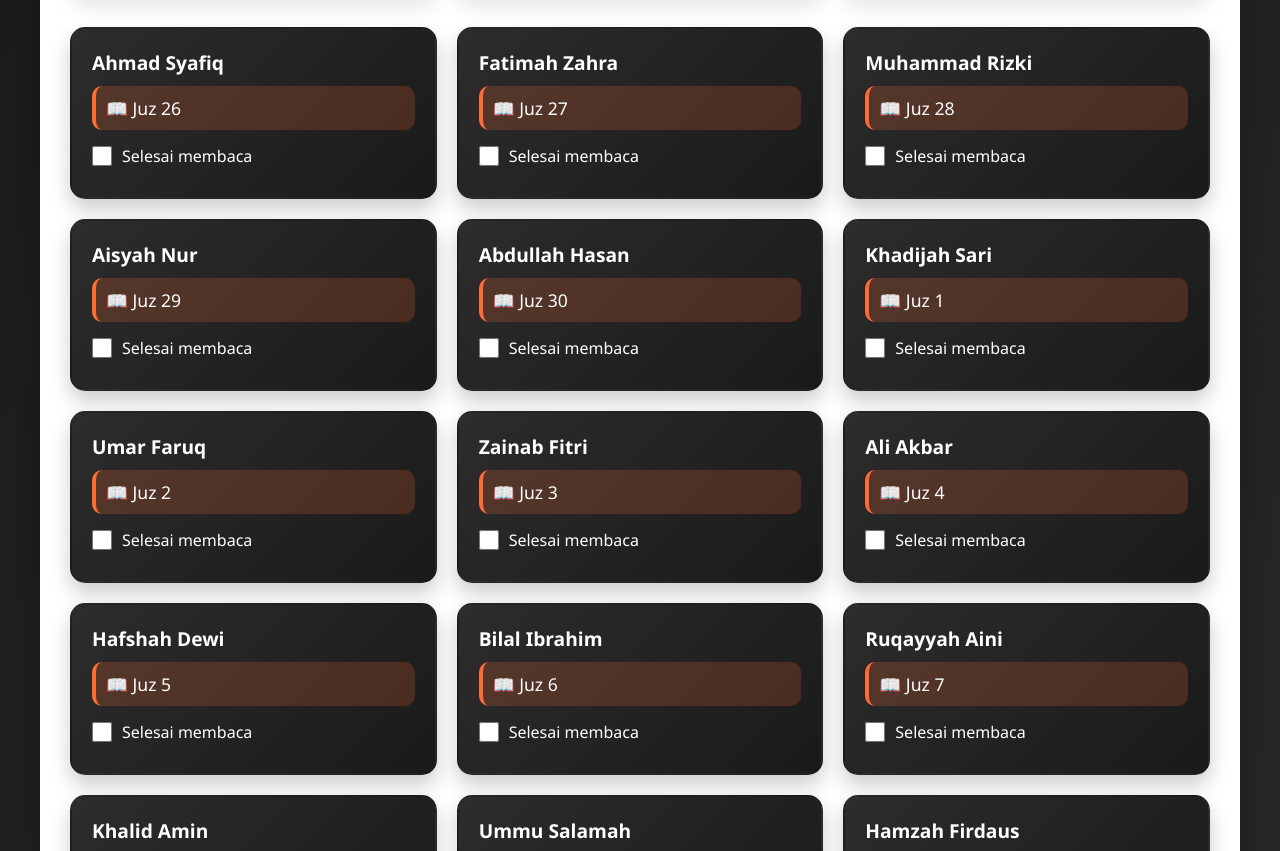
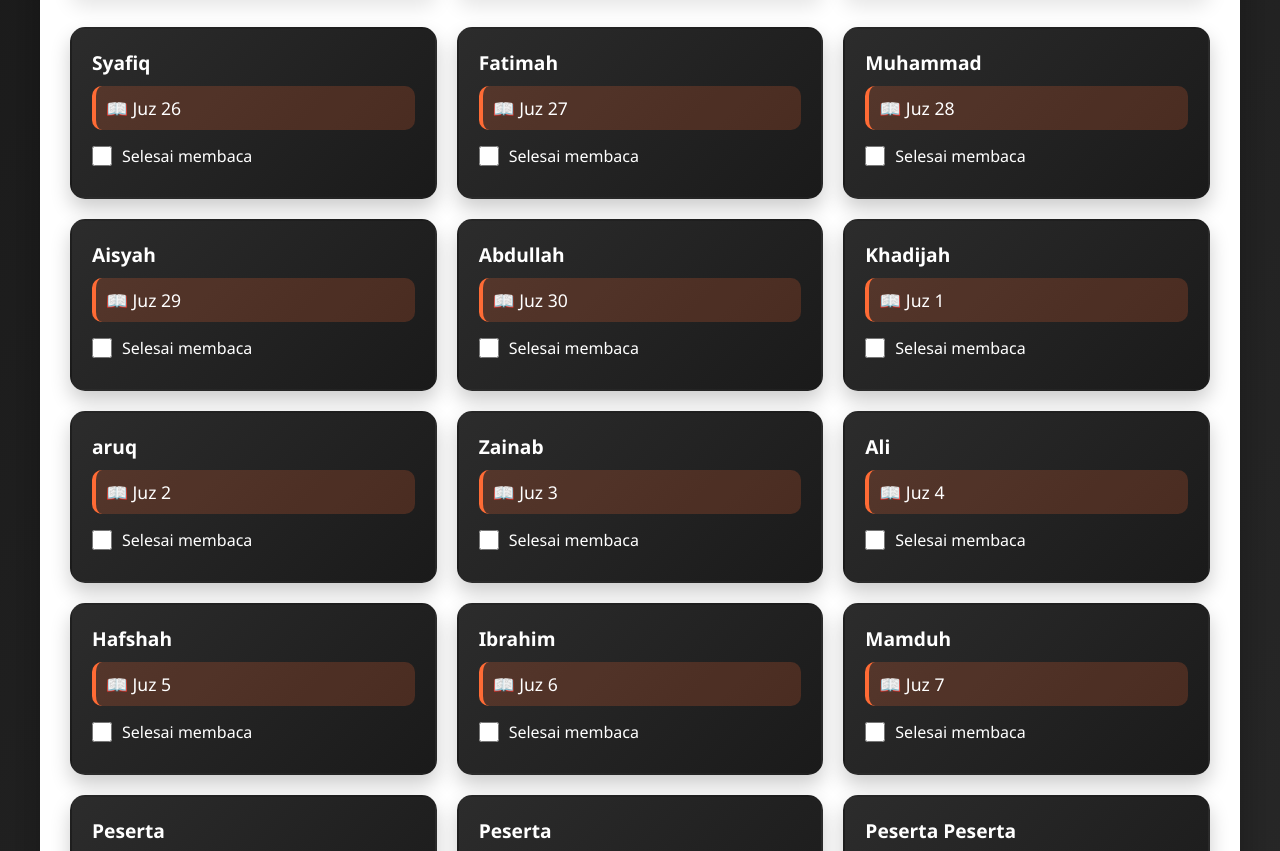
Before and after one commit to mustofacoo/odoj-ibka, a plain HTML site: page index.html in a window 1280 px wide. Shown: the part 469-1320 px from the top of the page. Drawn offline with Linux system fonts and the light colour scheme.

Commit message:
Update index.html

```diff
--- a/index.html
+++ b/index.html
@@ -340,36 +340,36 @@
                 participants = JSON.parse(savedParticipants);
             } else {
                 participants = [
-                    { id: 1, name: 'Ahmad Syafiq', active: true },
-                    { id: 2, name: 'Fatimah Zahra', active: true },
-                    { id: 3, name: 'Muhammad Rizki', active: true },
-                    { id: 4, name: 'Aisyah Nur', active: true },
-                    { id: 5, name: 'Abdullah Hasan', active: true },
-                    { id: 6, name: 'Khadijah Sari', active: true },
-                    { id: 7, name: 'Umar Faruq', active: true },
-                    { id: 8, name: 'Zainab Fitri', active: true },
-                    { id: 9, name: 'Ali Akbar', active: true },
-                    { id: 10, name: 'Hafshah Dewi', active: true },
-                    { id: 11, name: 'Bilal Ibrahim', active: true },
-                    { id: 12, name: 'Ruqayyah Aini', active: true },
-                    { id: 13, name: 'Khalid Amin', active: true },
-                    { id: 14, name: 'Ummu Salamah', active: true },
-                    { id: 15, name: 'Hamzah Firdaus', active: true },
-                    { id: 16, name: 'Maryam Salsabila', active: true },
-                    { id: 17, name: 'Yusuf Hakim', active: true },
-                    { id: 18, name: 'Sakinah Putri', active: true },
-                    { id: 19, name: 'Zakariya Ramdan', active: true },
-                    { id: 20, name: 'Aminah Rahma', active: true },
-                    { id: 21, name: 'Ismail Hidayat', active: true },
-                    { id: 22, name: 'Shafikah Aulia', active: true },
-                    { id: 23, name: 'Sulaiman Noor', active: true },
-                    { id: 24, name: 'Barakah Insani', active: true },
-                    { id: 25, name: 'Dawud Qadri', active: true },
-                    { id: 26, name: 'Layla Hanifa', active: true },
-                    { id: 27, name: 'Isa Maulana', active: true },
-                    { id: 28, name: 'Salma Hidayah', active: true },
-                    { id: 29, name: 'Harun Syukur', active: true },
-                    { id: 30, name: 'Naila Barokah', active: true }
+                    { id: 1, name: 'Syafiq', active: true },
+                    { id: 2, name: 'Fatimah', active: true },
+                    { id: 3, name: 'Muhammad', active: true },
+                    { id: 4, name: 'Aisyah', active: true },
+                    { id: 5, name: 'Abdullah', active: true },
+                    { id: 6, name: 'Khadijah', active: true },
+                    { id: 7, name: ' aruq', active: true },
+                    { id: 8, name: 'Zainab', active: true },
+                    { id: 9, name: 'Ali', active: true },
+                    { id: 10, name: 'Hafshah', active: true },
+                    { id: 11, name: 'Ibrahim', active: true },
+                    { id: 12, name: 'Mamduh', active: true },
+                    { id: 13, name: 'Peserta', active: true },
+                    { id: 14, name: 'Peserta', active: true },
+                    { id: 15, name: 'Peserta Peserta', active: true },
+                    { id: 16, name: 'Peserta Peserta', active: true },
+                    { id: 17, name: 'YPeserta', active: true },
+                    { id: 18, name: 'Peserta', active: true },
+                    { id: 19, name: 'ZPeserta', active: true },
+                    { id: 20, name: 'APeserta', active: true },
+                    { id: 21, name: 'Peserta', active: true },
+                    { id: 22, name: 'SPeserta', active: true },
+                    { id: 23, name: 'Peserta', active: true },
+                    { id: 24, name: 'Peserta', active: true },
+                    { id: 25, name: 'Peserta', active: true },
+                    { id: 26, name: 'Peserta', active: true },
+                    { id: 27, name: 'Peserta', active: true },
+                    { id: 28, name: 'Peserta', active: true },
+                    { id: 29, name: 'Peserta', active: true },
+                    { id: 30, name: 'Peserta', active: true }
                 ];
                 saveData();
             }
```
